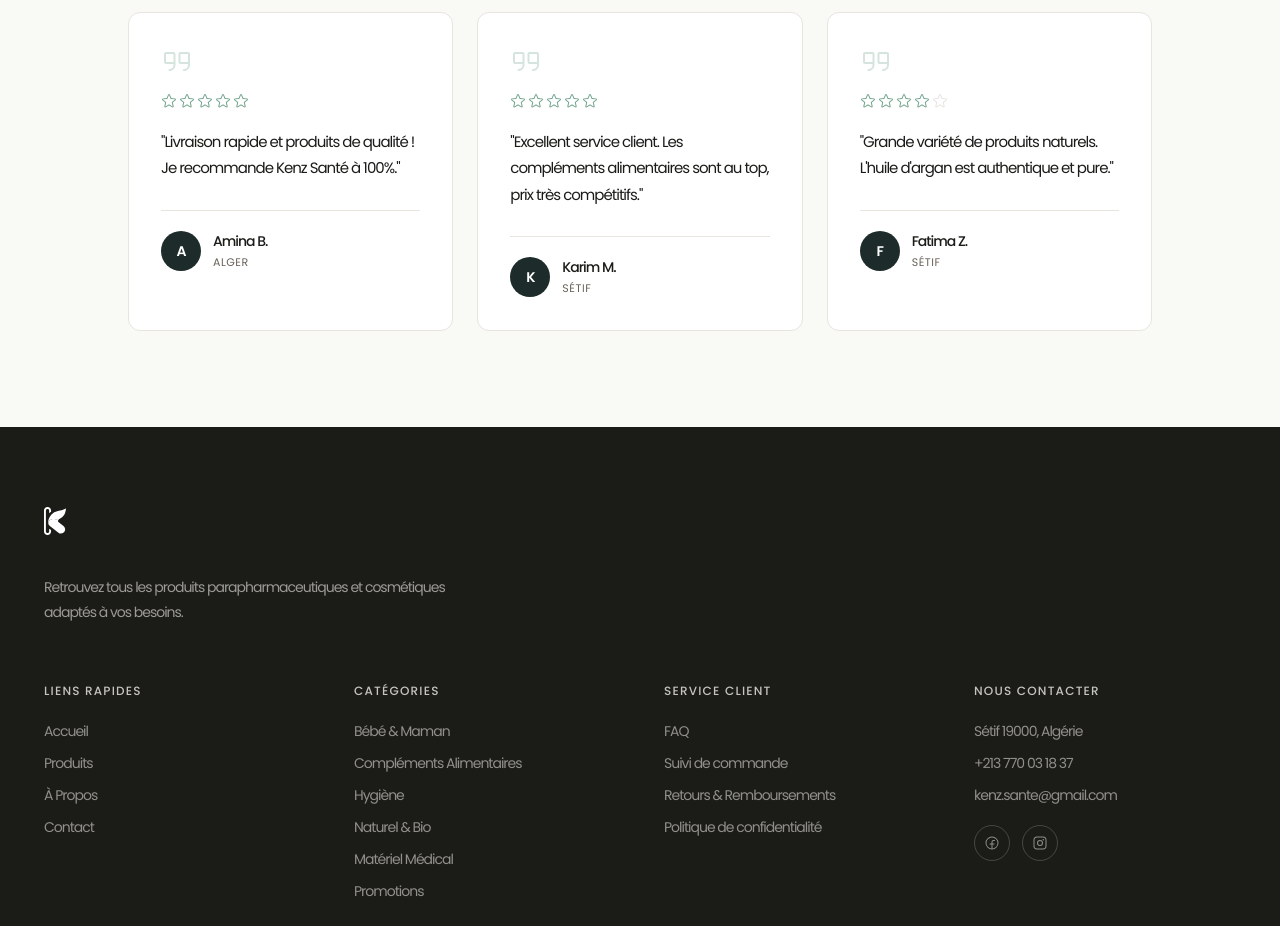
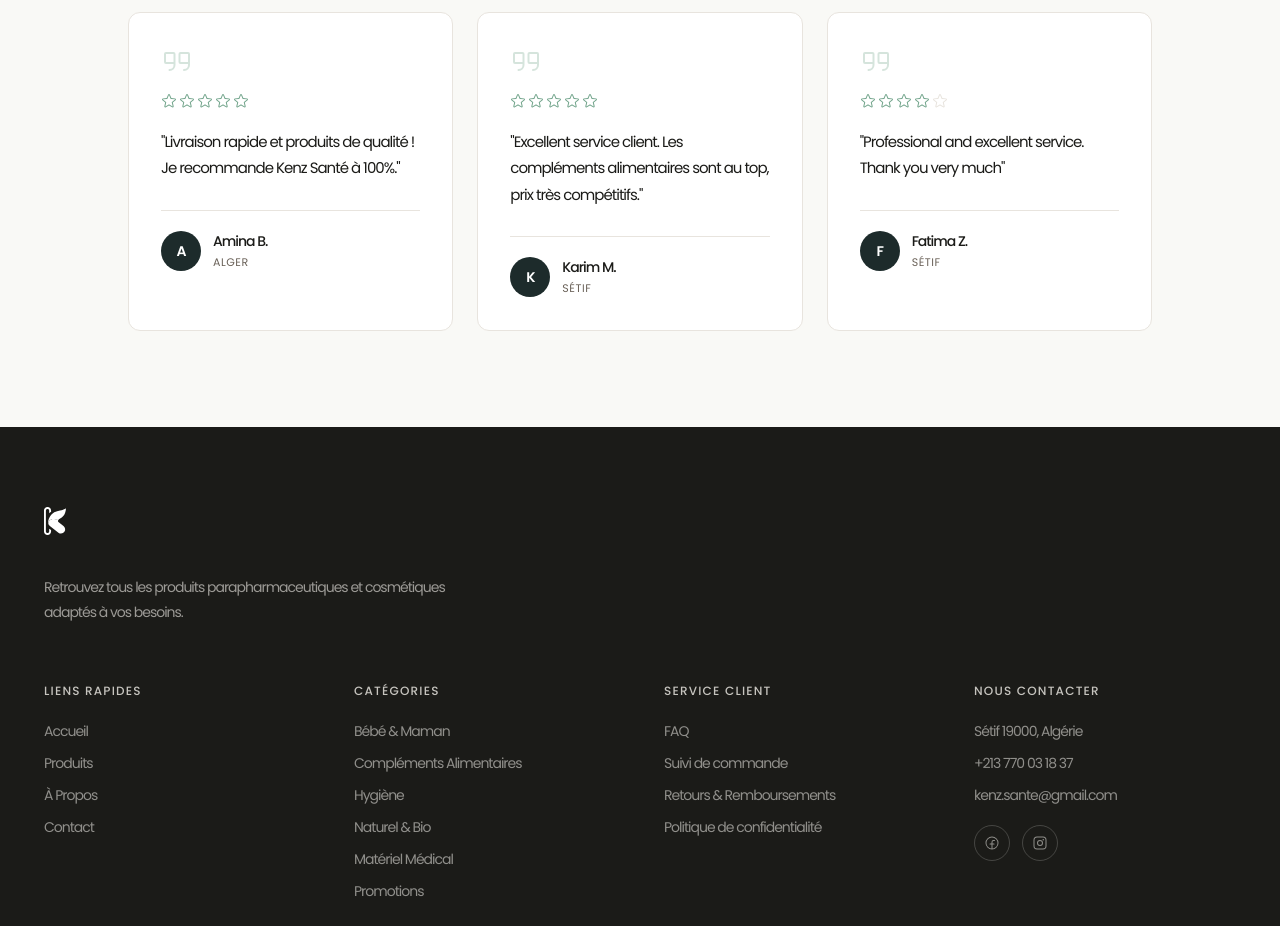
Before and after one commit to Mehdidjah/kenza-santer-website, a React (Vite) app: page / in a window 1280 px wide. Shown: the part 2660-3586 px from the top of the page. Built offline with nearby package versions, Linux system fonts and the light colour scheme; no server answers.

Commit message:
Update testimonial copy

```diff
--- a/src/i18n/locales/fr.ts
+++ b/src/i18n/locales/fr.ts
@@ -57,7 +57,7 @@ export const fr = {
     items: [
       { name: 'Amina B.', wilaya: 'Alger', text: 'Livraison rapide et produits de qualité ! Je recommande Kenz Santé à 100%.' },
       { name: 'Karim M.', wilaya: 'Sétif', text: 'Excellent service client. Les compléments alimentaires sont au top, prix très compétitifs.' },
-      { name: 'Fatima Z.', wilaya: 'Sétif', text: 'Grande variété de produits naturels. L\'huile d\'argan est authentique et pure.' },
+      { name: 'Fatima Z.', wilaya: 'Sétif', text: 'Professional and excellent service. Thank you very much' },
     ],
   },
   newsletter: {
```
